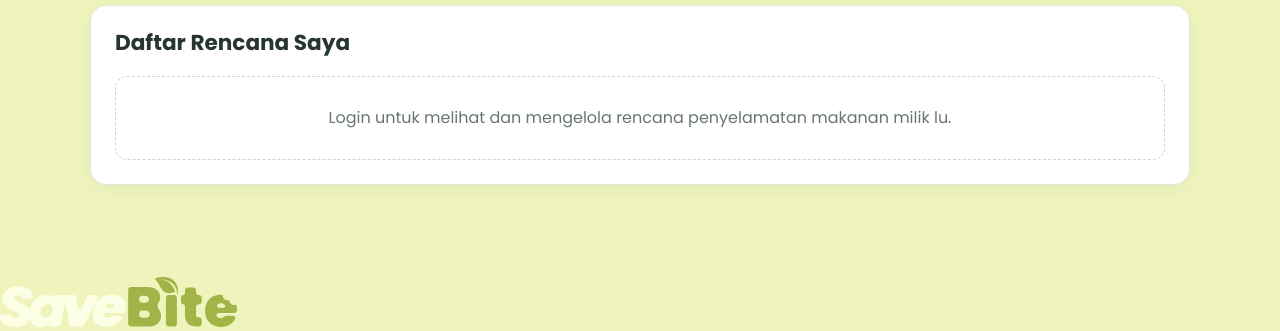
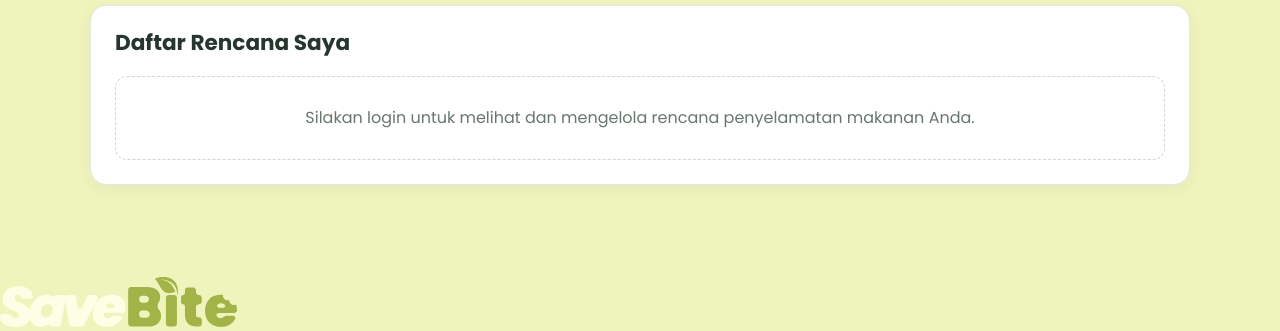
Before and after one commit to PBP-D-Kelompok-8/SaveBite, a Django app: page /food-rescue-planner/ in a window 1280 px wide. Shown: the part 694-1025 px from the top of the page. Run offline with Django 5.2, Linux system fonts and the light colour scheme.

Commit message:
Improve food rescue planner login message

```diff
--- a/food_rescue_planner/templates/food_rescue_planner/index.html
+++ b/food_rescue_planner/templates/food_rescue_planner/index.html
@@ -342,8 +342,7 @@
 
         {% if not user.is_authenticated %}
             <div class="frp-empty">
-                Login untuk melihat dan mengelola rencana penyelamatan
-                makanan milik lu.
+                Silakan login untuk melihat dan mengelola rencana penyelamatan makanan Anda.
             </div>
         {% elif plans %}
             <div class="frp-plan-list">
```
